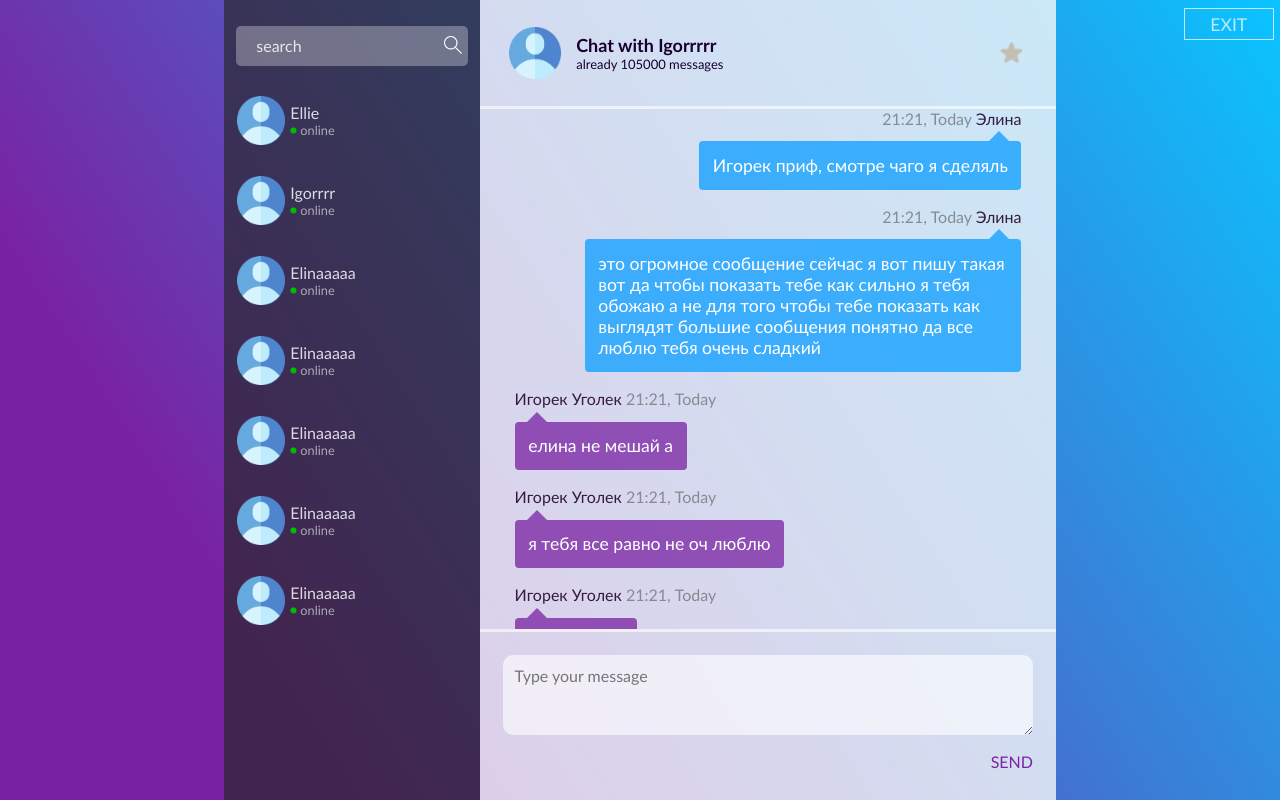
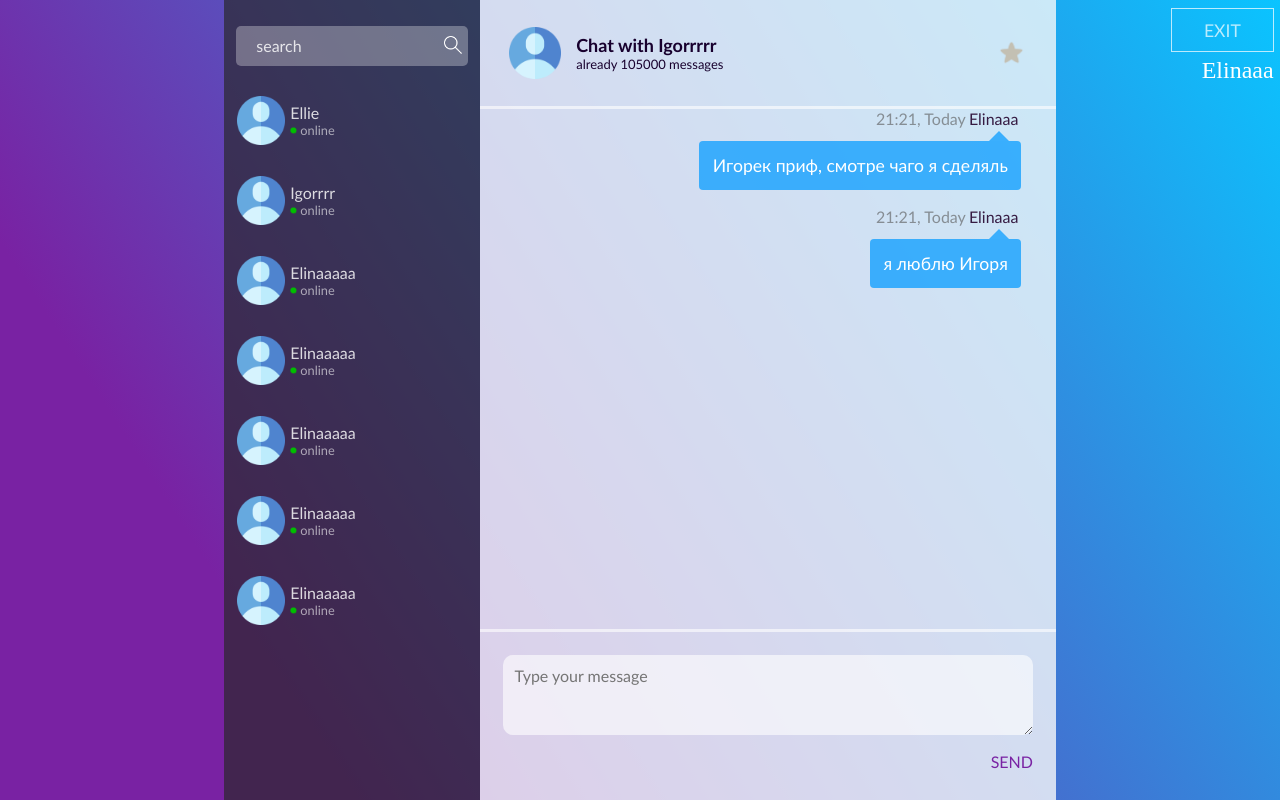
Before and after one commit to elinaa21/react-app, a React app: page / in a window 1280 px wide. Built offline with nearby package versions, Linux system fonts and the light colour scheme.

Commit message:
added function cn and changed messages

```diff
--- a/src/components/App/App.scss
+++ b/src/components/App/App.scss
@@ -16,11 +16,8 @@
 }
 
 .exit {
-    width: 7%;
-    height: 4%;
-    position: absolute;
-    top: 1%;
-    right: 0.5%;
+    width: 80%;
+    height: 55%;
     background: transparent;
     font: {
         family: 'Gill Sans', sans-serif;
@@ -40,3 +37,25 @@
         color: white;
     }
 }
+
+.side {
+    display: flex;
+    flex-direction: column;
+    align-items: flex-end;
+    position: absolute;
+    width: 10%;
+    height: 10%;
+    top: 1%;
+    right: 0.5%;
+
+    &__name {
+        width: 100%;
+        text-align: end;
+        margin-top: 4%;
+        color: white;
+        font: {
+            family: 'Brush Script MT';
+            size: 150%;
+        }
+    }
+}
--- a/src/components/App/App.tsx
+++ b/src/components/App/App.tsx
@@ -16,7 +16,10 @@ const App = () => (
                 <div className = 'chat'>
                     <ContactsField />
                     <ChatField />
-                    <button className='exit'>EXIT</button>
+                    <div className='side'>
+                        <button className='exit'>EXIT</button>
+                        <span className='side__name'>Elinaaa</span>
+                    </div>
                 </div>
             </div>
         </Route>
--- /dev/null
+++ b/src/components/Message/Message.scss
@@ -0,0 +1,88 @@
+$blue: rgba(10, 157, 255, 0.753);
+$violet: rgba(120, 34, 163, 0.753);
+
+.message {
+    display: flex;
+    color: white;
+    margin-bottom: 3%;
+    flex-direction: column;
+
+    &_from_me {
+        margin-right: 6%;
+        margin-left: 15%;
+        align-items: flex-end;
+    }
+
+    &_from_them {
+        margin-right: 15%;
+        margin-left: 6%;
+        align-items: flex-start;
+    }
+
+    &__info_from_me {
+        display: flex;
+        flex-direction: row;
+    }
+
+    &__info_from_them {
+        display: flex;
+        flex-direction: row-reverse;
+    }
+}
+
+@mixin content {
+    font: {
+        family: inherit;
+        weight: 350;
+        size: 110%;
+    }
+    padding: 3%;
+    min-width: 10%;
+    max-width: 90%;
+    position: relative;
+    margin-top: 3%;
+    border-radius: 4px;
+}
+
+@mixin after {
+    bottom: 100%;
+    border: solid transparent;
+    content: '';
+    position: absolute;
+    border-color: rgba(255, 255, 255, 0);
+    border-width: 10px;
+}
+
+.message__content_from_me {
+    @include content;
+    background: $blue;
+
+    &:after {
+        @include after;
+        border-bottom-color: $blue;
+        right: 12px;
+    }
+
+}
+
+.message__content_from_them {
+    @include content;
+    background: $violet;
+
+    &:after {
+        @include after;
+        border-bottom-color: $violet;
+        left: 12px;
+    }
+}
+
+.message__date {
+    color: rgba(88, 88, 88, 0.616);
+    font-weight: 300;
+    padding-right: 3px;
+}
+
+.message__name {
+    color: rgba(34, 0, 43, 0.884);
+    padding-right: 3px;
+}
--- /dev/null
+++ b/src/components/Message/Message.tsx
@@ -0,0 +1,22 @@
+import React from 'react';
+import { cn } from '../../modules/cn';
+
+import './Message.scss';
+
+interface IMessageProps {
+    name: string;
+    message: string;
+    from?: 'me' | 'them';
+}
+
+const Message = (props: IMessageProps) => (
+    <div className = {cn('message', '', {from: 'me'})} >
+        <div className = {cn('message', 'info', {from: 'me'})}>
+            <span className = {cn('message', 'date', {from: 'me'})}>21:21, Today </span>
+            <span className = {cn('message', 'name', {from: 'me'})}>{props.name}</span>
+        </div>
+        <div className = {cn('message', 'content', {from: 'me'})}>{props.message}</div>
+    </div>
+);
+
+export default Message;
--- a/src/components/MessageFromMe/MessageFromMe.scss
+++ /dev/null
@@ -1,47 +0,0 @@
-$blue: rgba(10, 157, 255, 0.753);
-
-.from-me {
-    display: flex;
-    margin-right: 6%;
-    margin-left: 15%;
-    margin-bottom: 3%;
-    flex-direction: column;
-    align-items: flex-end;
-    color: white;
-
-    &__content {
-        background: $blue;
-        font: {
-            family: inherit;
-            weight: 350;
-            size: 110%;
-        }
-        padding: 3%;
-        min-width: 10%;
-        max-width: 90%;
-        position: relative;
-        margin-top: 3%;
-        border-radius: 4px;
-
-        &:after {
-            bottom: 100%;
-            border: solid transparent;
-            content: '';
-            position: absolute;
-            border-color: rgba(255, 255, 255, 0);
-            border-bottom-color: $blue;
-            border-width: 10px;
-            right: 12px;
-        }
-    }
-
-}
-
-.message-date {
-    color: rgba(88, 88, 88, 0.616);
-    font-weight: 300;
-}
-
-.message-name {
-    color: rgba(34, 0, 43, 0.884);
-}
--- a/src/components/MessageFromMe/MessageFromMe.tsx
+++ /dev/null
@@ -1,20 +0,0 @@
-import React from 'react';
-
-import './MessageFromMe.scss';
-
-interface IMessageProps {
-    name: string;
-    message: string;
-}
-
-const MessageFromMe = (props: IMessageProps) => (
-    <div className = 'from-me'>
-        <div>
-            <span className = 'message-date'>21:21, Today </span>
-            <span className = 'message-name'>{props.name}</span>
-        </div>
-        <div className ='from-me__content'>{props.message}</div>
-    </div>
-);
-
-export default MessageFromMe;
--- a/src/components/MessageFromThem/MessageFromThem.scss
+++ /dev/null
@@ -1,45 +0,0 @@
-$violet: rgba(120, 34, 163, 0.753);
-.from-them {
-    display: flex;
-    margin-right: 15%;
-    margin-left: 6%;
-    margin-bottom: 3%;
-    flex-direction: column;
-    align-items: flex-start;
-    color: white;
-
-    &__content {
-        background: $violet;
-        font: {
-            family: inherit;
-            weight: 350;
-            size: 110%;
-        }
-        padding: 3%;
-        min-width: 10%;
-        max-width: 90%;
-        position: relative;
-        margin-top: 3%;
-        border-radius: 4px;
-
-        &:after {
-            bottom: 100%;
-            border: solid transparent;
-            content: '';
-            position: absolute;
-            border-color: rgba(255, 255, 255, 0);
-            border-bottom-color: $violet;
-            border-width: 10px;
-            left: 12px;
-        }
-    }
-}
-
-.message-date {
-    color: rgba(88, 88, 88, 0.616);
-    font-weight: 300;
-}
-
-.message-name {
-    color: rgba(34, 0, 43, 0.884);
-}
--- a/src/components/MessageFromThem/MessageFromThem.tsx
+++ /dev/null
@@ -1,20 +0,0 @@
-import React from 'react';
-
-import './MessageFromThem.scss';
-
-interface IMessageProps {
-    name: string;
-    message: string;
-}
-
-const MessageFromThem = (props: IMessageProps) => (
-    <div className = 'from-them'>
-        <div>
-            <span className = 'message-name'>{props.name}</span>
-            <span className = 'message-date'> 21:21, Today</span>
-        </div>
-        <div className ='from-them__content'>{props.message}</div>
-    </div>
-);
-
-export default MessageFromThem;
--- a/src/components/MessagesField/MessagesField.tsx
+++ b/src/components/MessagesField/MessagesField.tsx
@@ -1,17 +1,13 @@
 import React from 'react';
 
-import MessageFromMe from '../MessageFromMe/MessageFromMe';
-import MessageFromThem from '../MessageFromThem/MessageFromThem';
+import Message from '../Message/Message';
 
 import './MessagesField.scss';
 
 const MessagesField = () => (
     <div className = 'container-messages'>
-        <MessageFromMe name='Элина' message ='Игорек приф, смотре чаго я сделяль'/>
-        <MessageFromMe name='Элина' message ='это огромное сообщение сейчас я вот пишу такая вот да чтобы показать тебе как сильно я тебя обожаю а не для того чтобы тебе показать как выглядят большие сообщения понятно да все люблю тебя очень сладкий'/>
-        <MessageFromThem name='Игорек Уголек' message ='елина не мешай а'/>
-        <MessageFromThem name='Игорек Уголек' message ='я тебя все равно не оч люблю'/>
-        <MessageFromThem name='Игорек Уголек' message ='пока бесиш'/>
+        <Message name='Elinaaa' message='Игорек приф, смотре чаго я сделяль' from='me' />
+        <Message name='Elinaaa' message ='я люблю Игоря' from='me' />
     </div>
 );
 
--- /dev/null
+++ b/src/modules/cn.ts
@@ -0,0 +1,19 @@
+export const cn = (block: string, elem = '', mod: Record<string, string | boolean>) => {
+    let result = block;
+
+    if (elem.length) {
+        result += '__' + elem;
+    }
+
+    if (mod) {
+        return Object.keys(mod).reduce((final, key) => {
+            if (typeof(mod[key]) === 'boolean') {
+                return final + ' ' + result + '_' + key;
+            }
+
+            return final + ' ' + result + '_' + key + '_' + mod[key];
+        }, result)
+    }
+
+    return result;
+}
```
